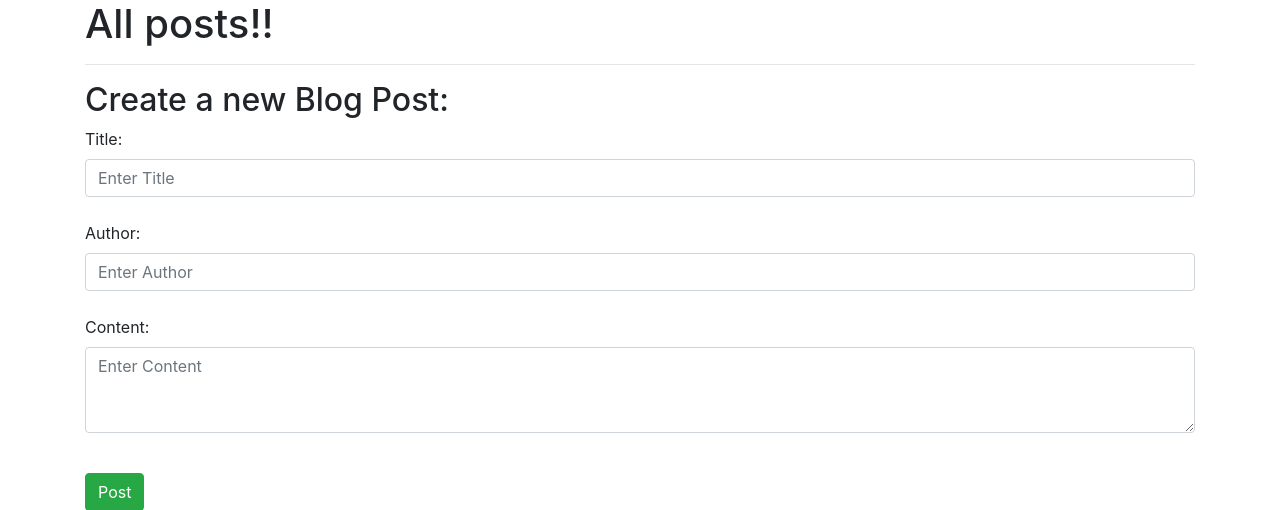
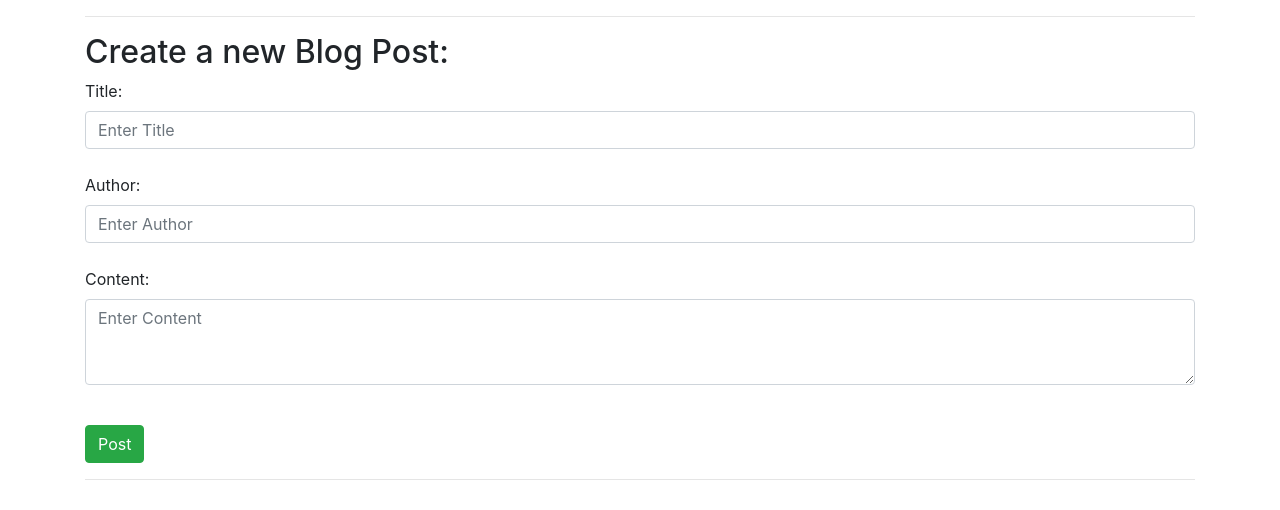
Before and after one commit to amoghku02/BlogPost-App-flask-, a Flask app: page /posts/new_post in a window 1280 px wide. Shown: the part 56-566 px from the top of the page. Run offline with Flask 2, Linux system fonts and the light colour scheme; data that the repository does not hold is empty; some libraries are stand-ins or nearby versions.

Commit message:
changes made

```diff
--- a/templates/new_post.html
+++ b/templates/new_post.html
@@ -7,7 +7,6 @@
 
 
 {% block body %}
-<h1>All posts!!</h1>
 
     <hr>
     <h2>Create a new Blog Post:</h2>
```
